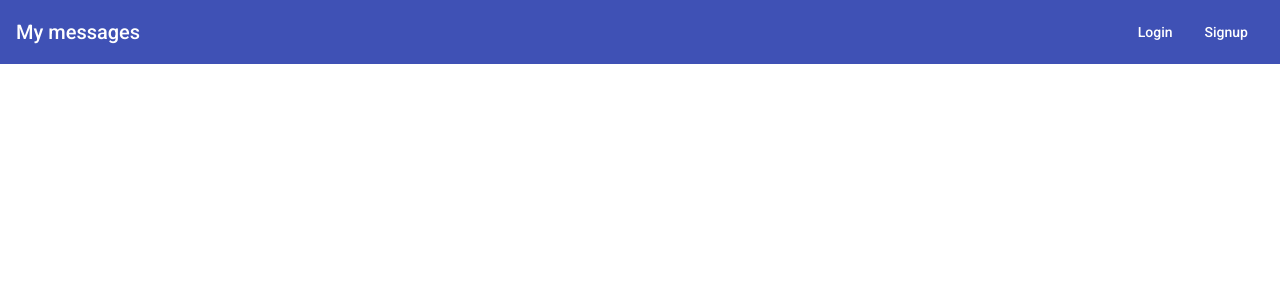
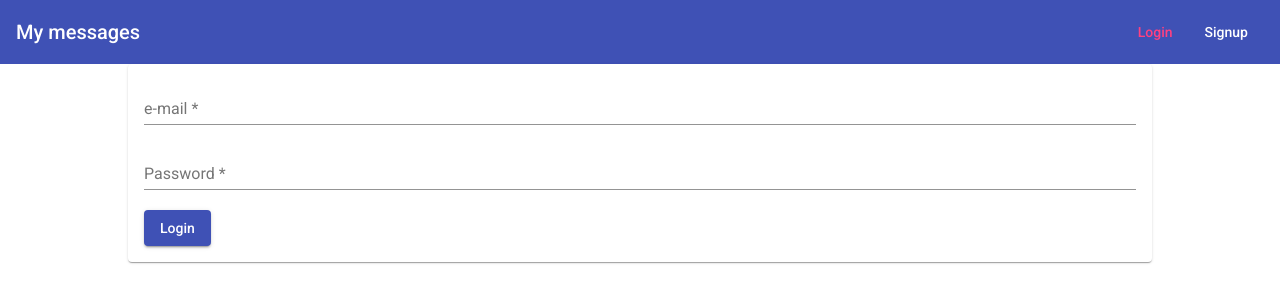
Before and after one commit to hil400k/mean-course, an Angular app: page /auth/login in a window 1280 px wide. Before the commit this address led to /. Shown: the top 302 px of the page. Built offline with nearby package versions, Linux system fonts and the light colour scheme.

Commit message:
added lazy loading

```diff
--- a/src/app/app.module.ts
+++ b/src/app/app.module.ts
@@ -11,7 +11,6 @@
 import { ErrorComponent } from './error/error.component';
 import { AngularMaterialModule } from './angular-material.module';
 import { PostsModule } from './posts.module';
-import { AuthModule } from './auth.module';
 
 @NgModule({
   declarations: [
@@ -25,8 +24,7 @@
     BrowserAnimationsModule,
     AngularMaterialModule,
     HttpClientModule,
-    PostsModule,
-    AuthModule
+    PostsModule
   ],
   providers: [
     { provide: HTTP_INTERCEPTORS, useClass: AuthInterceptor, multi: true },
--- a/src/app/app.routing.ts
+++ b/src/app/app.routing.ts
@@ -2,16 +2,13 @@
 import { RouterModule, Routes } from '@angular/router';
 import { PostListComponent } from './posts/post-list/post-list.component';
 import { PostCreateComponent } from './posts/post-create/post-create.component';
-import { LoginComponent } from './auth/login/login.component';
-import { SignupComponent } from './auth/signup/signup.component';
 import { AuthGuard } from './auth/auth.guard';
 
 const routes: Routes = [
   { path: '', component: PostListComponent },
   { path: 'create', component: PostCreateComponent, canActivate: [AuthGuard] },
   { path: 'edit/:postId', component: PostCreateComponent, canActivate: [AuthGuard] },
-  { path: 'login', component: LoginComponent },
-  { path: 'signup', component: SignupComponent }
+  { path: 'auth', loadChildren: () => import('./auth/auth.module').then(m => m.AuthModule) }
 ];
 
 @NgModule({
--- a/src/app/auth/auth.guard.ts
+++ b/src/app/auth/auth.guard.ts
@@ -16,7 +16,7 @@
   ): Observable<boolean | UrlTree> | Promise<boolean | UrlTree> | boolean | UrlTree {
     const isAuth = this.authService.getIsAuth();
     if (!isAuth) {
-      this.router.navigate(['/login']);
+      this.router.navigate(['/auth/login']);
     }
     return isAuth;
   }
--- a/src/app/header/header.component.html
+++ b/src/app/header/header.component.html
@@ -6,10 +6,10 @@
       <a mat-button routerLink="/create" routerLinkActive="mat-accent">Create post</a>
     </li>
     <li *ngIf="!userIsAuthenticated">
-      <a mat-button routerLink="/login" routerLinkActive="mat-accent">Login</a>
+      <a mat-button routerLink="/auth/login" routerLinkActive="mat-accent">Login</a>
     </li>
     <li *ngIf="!userIsAuthenticated">
-      <a mat-button routerLink="/signup" routerLinkActive="mat-accent">Signup</a>
+      <a mat-button routerLink="/auth/signup" routerLinkActive="mat-accent">Signup</a>
     </li>
     <li *ngIf="userIsAuthenticated">
       <button mat-button (click)="onLogout()">Logout</button>
```
Also changed, not shown: src/app/auth/auth-routing.module.ts (added, +21 -0 lines), src/app/auth/auth.module.ts (renamed from src/app/auth.module.ts, +6 -4 lines).
